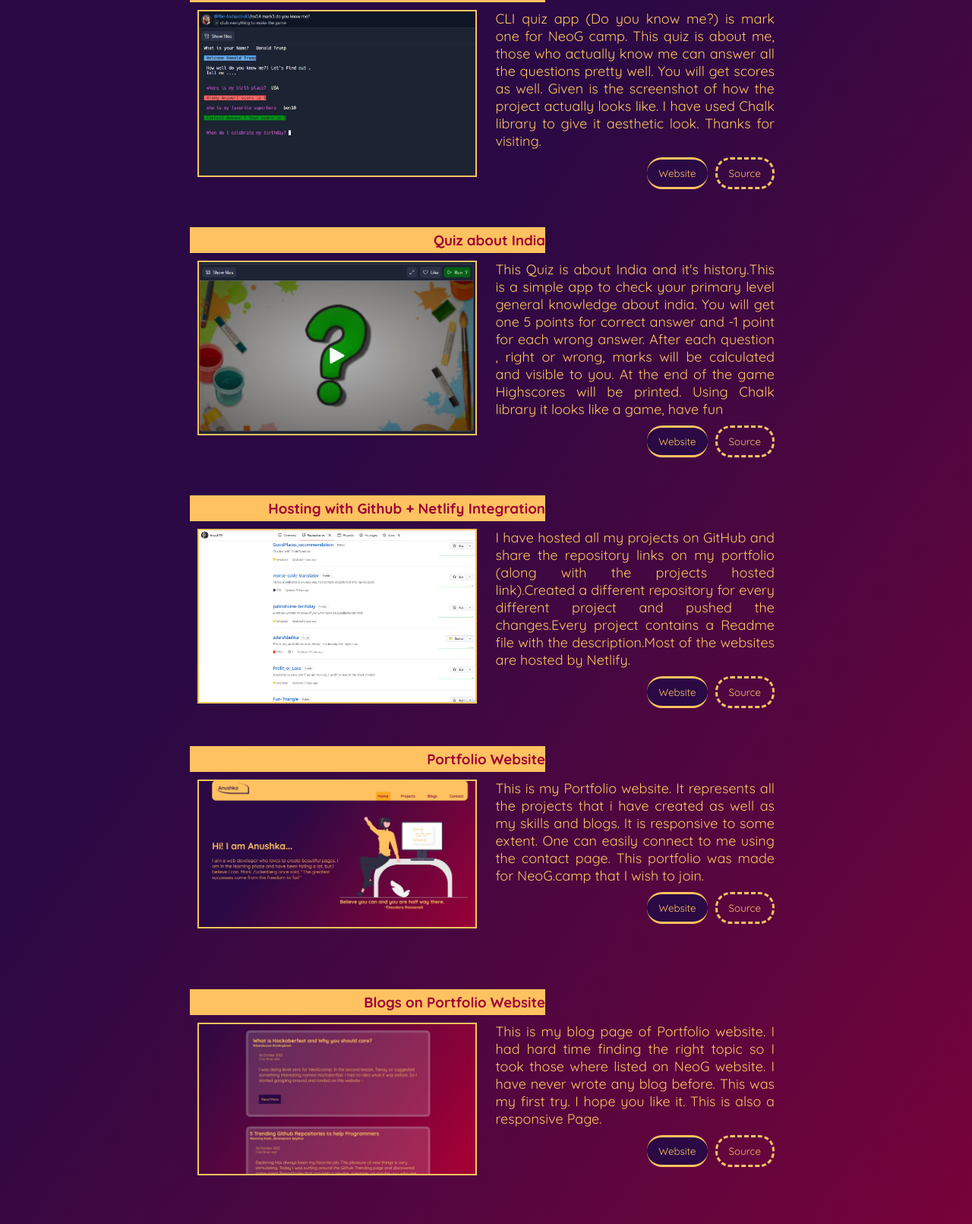
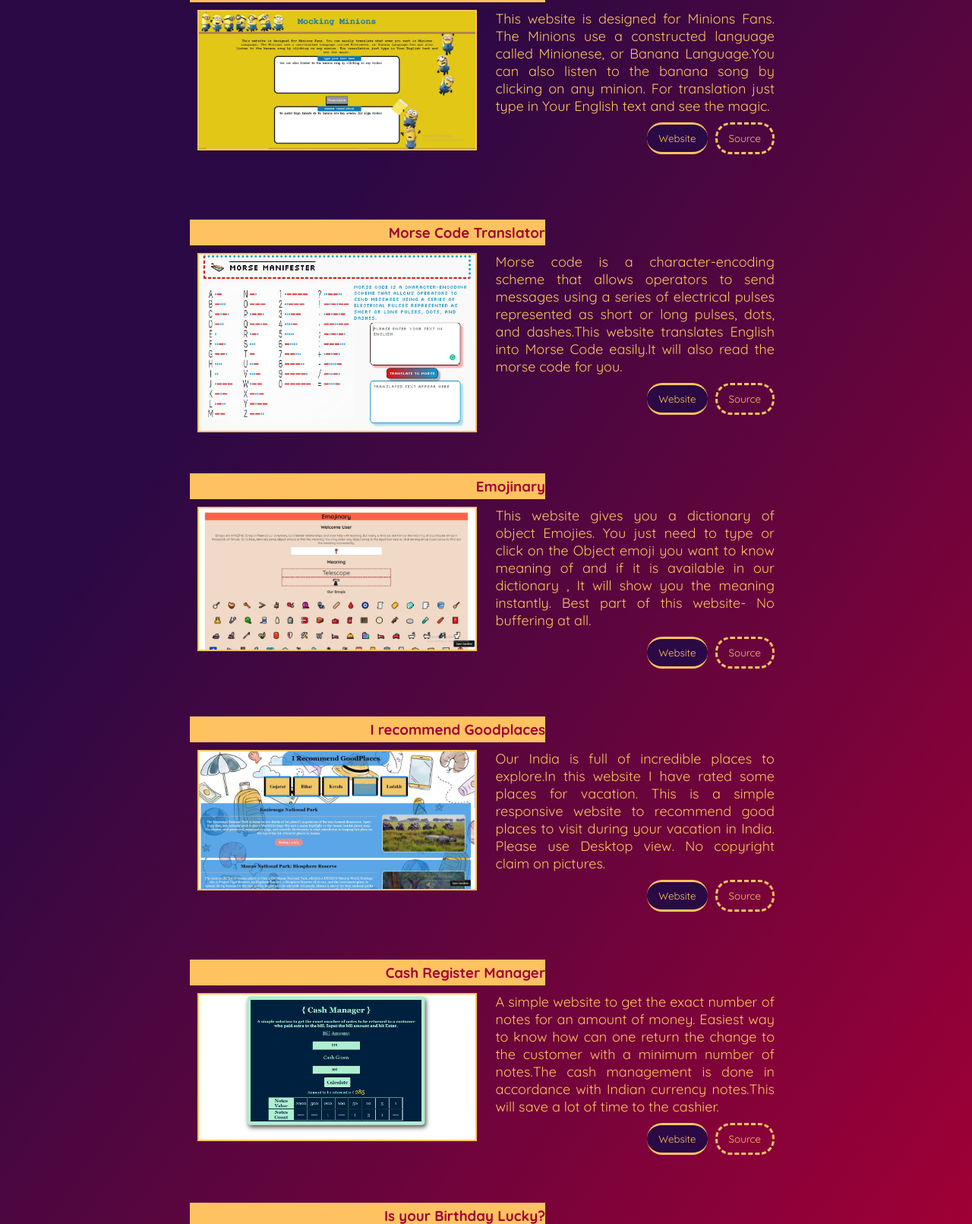
Before and after one commit to Anush79/My_Portfolio, a plain HTML site: page projects.html in a window 1280 px wide. Shown: the part 159-1770 px from the top of the page at 76% size. Drawn offline with Linux system fonts and the light colour scheme; a web font is replaced by a local one.

Commit message:
perf- removed unnecessary projects from projects page

```diff
--- a/projects.html
+++ b/projects.html
@@ -27,130 +27,6 @@
   </nav>
 
   <ul id="project_list">
-    <li class="mark" id="mark1">
-      <h3>How well do you know me?</h3>
-      <div class="mark-content">
-        <div class="mark-img-content"><img src="pictures/mark1.JPG" alt="" /></div>
-        <div class="mark-text-content">
-          <p id="description">
-            CLI quiz app (Do you know me?) is mark one for NeoG camp. This quiz is
-            about me, those who actually know me can answer all the questions
-            pretty well. You will get scores as well. Given is the screenshot of
-            how the project actually looks like. I have used Chalk library to give it aesthetic look. Thanks for visiting.
-          </p>
-          <div class="btn-wrapper">
-            <button class="btn demo">
-              <a href="https://replit.com/@The-IndianIndi3/ex14-mark1-do-you-know-me?embed=1&output=1"
-                target="_blank">Website</a>
-            </button>
-            <button class="btn code">
-              <a href="https://github.com/Anush79/Doyouknowme"
-                target="_blank">Source</a>
-            </button>
-          </div>
-        </div>
-      </div>
-    </li>
-
-
-    <li class="mark" id="mark2">
-      <h3>Quiz about India</h3>
-      <div class="mark-content">
-        <div class="mark-img-content"><img src="pictures/mark2.JPG" alt="" /></div>
-        <div class="mark-text-content">
-          <p id="description">
-            This Quiz is about India and it's history.This is a simple app to
-            check your primary level general knowledge about india. You will get
-            one 5 points for correct answer and -1 point for each wrong answer.
-           After each question , right
-            or wrong, marks will be calculated and visible to you. At the end of the
-            game Highscores will be printed. Using Chalk library it looks like a game, have fun
-          </p>
-          <div class="btn-wrapper">
-            <button class="btn demo">
-              <a href="https://replit.com/@The-IndianIndi3/quizforkids-mark2?embed=1&output=1"
-                target="_blank">Website</a>
-            </button>
-            <button class="btn code">
-              <a href="https://github.com/Anush79/Quiz-for-NeoG_mark2" target="_blank">Source</a>
-            </button>
-          </div>
-        </div>
-      </div>
-    </li>
-
-
-    <li class="mark" id="mark3">
-      <h3>Hosting with Github + Netlify Integration</h3>
-      <div class="mark-content">
-        <div class="mark-img-content"><img src="pictures/mark3.JPG" alt="" /></div>
-        <div class="mark-text-content">
-          <p id="description">
-            I have hosted all my projects on GitHub and share the repository links
-            on my portfolio (along with the projects hosted link).Created a
-            different repository for every different project and pushed the
-            changes.Every project contains a Readme file with the description.Most
-            of the websites are hosted by Netlify.
-          </p>
-          <div class="btn-wrapper">
-            <button class="btn demo">
-              <a href="https://github.com/Anush79?tab=repositories" target="_blank">Website</a>
-            </button>
-            <button class="btn code">
-              <a href="https://github.com/Anush79?tab=repositories" target="_blank">Source</a>
-            </button>
-          </div>
-        </div>
-      </div>
-    </li>
-
-
-    <li class="mark" id="mark4">
-      <h3>Portfolio Website</h3>
-      <div class="mark-content">
-        <div class="mark-img-content"><img src="pictures/mark4.JPG" alt="" /></div>
-        <div class="mark-text-content">
-          <p id="description">
-            This is my Portfolio website. It represents all the projects that i
-            have created as well as my skills and blogs. It is responsive to some extent. One can easily connect to me using the contact page. This portfolio was
-            made for NeoG.camp that I wish to join.
-          </p>
-          <div class="btn-wrapper">
-            <button class="btn demo">
-              <a href="https://ajaisportfolio.netlify.app" target="_blank">Website</a>
-            </button>
-            <button class="btn code">
-              <a href="https://github.com/Anush79/adarshbalika" target="_blank">Source</a>
-            </button>
-          </div>
-        </div>
-      </div>
-    </li>
-
-
-    <li class="mark" id="mark5">
-      <h3>Blogs on Portfolio Website</h3>
-      <div class="mark-content">
-        <div class="mark-img-content"><img src="pictures/mark5.JPG" alt="" /></div>
-        <div class="mark-text-content">
-          <p id="description">
-            This is my blog page of Portfolio website.
-            I had hard time finding the right topic so I took those where listed on NeoG website.
-            I have never wrote any blog before. This was
-            my first try. I hope you like it. This is also a responsive Page.
-          </p>
-          <div class="btn-wrapper">
-            <button class="btn demo">
-              <a href="https://ajaisportfolio.netlify.app/blogs.html" target="_blank">Website</a>
-            </button>
-            <button class="btn code">
-              <a href="https://github.com/Anush79/adarshbalika/blob/main/blogs.html" target="_blank">Source</a>
-            </button>
-          </div>
-        </div>
-      </div>
-    </li>
-
 
     <li class="mark" id="mark6">
       <h3>Mocking Minions App</h3>
```
